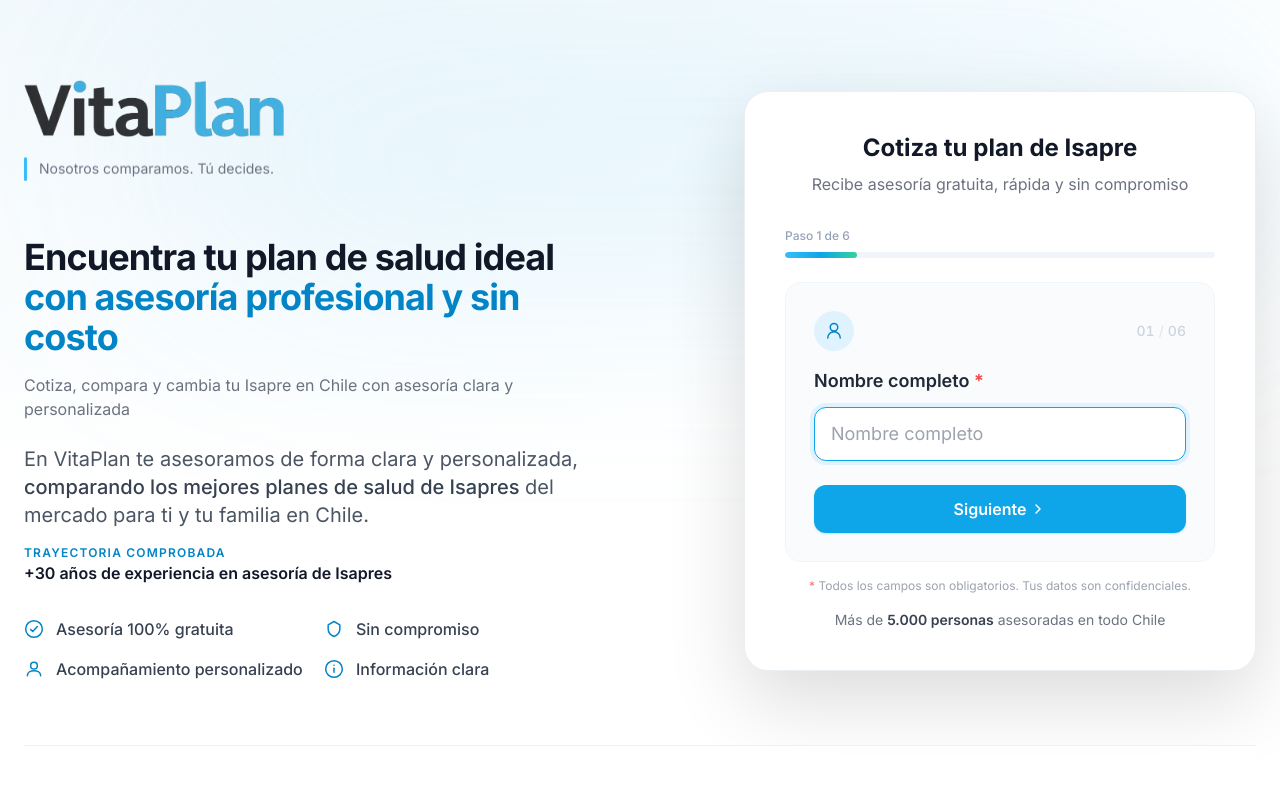
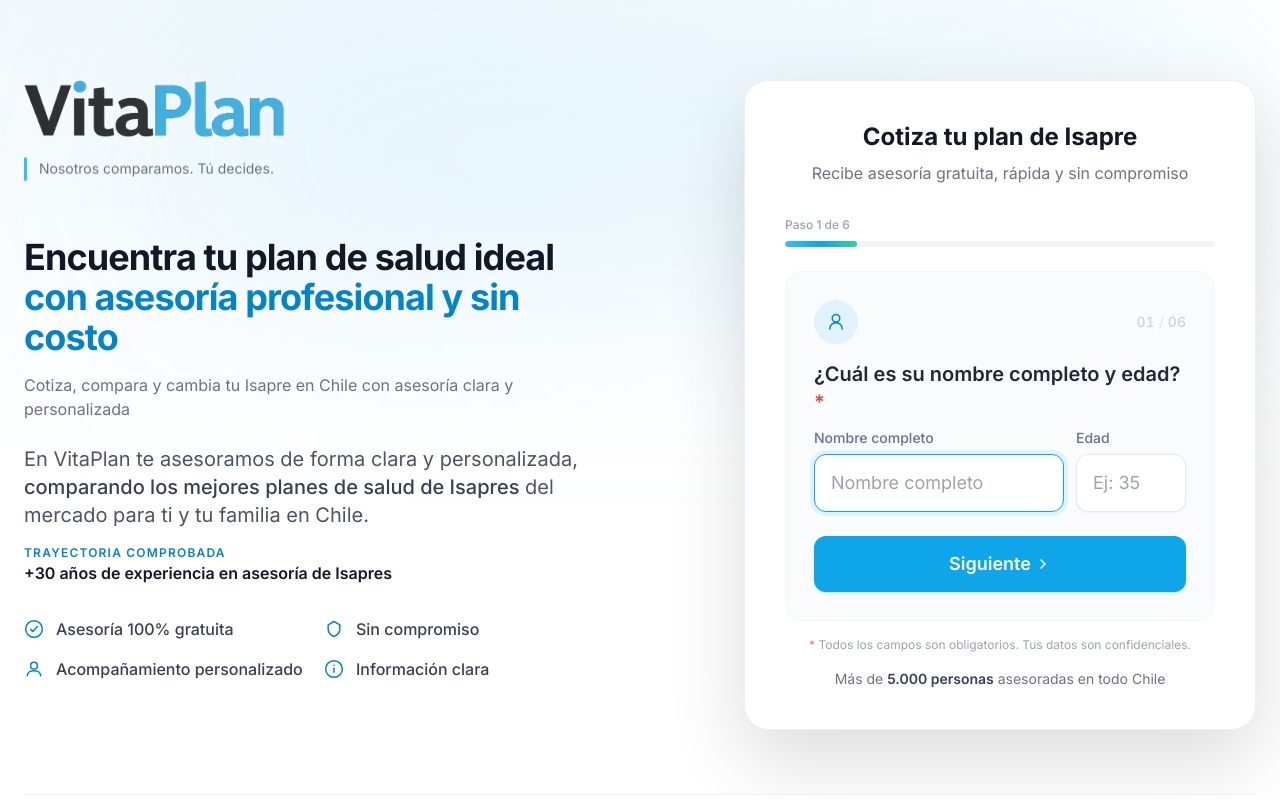
Before and after one commit to deanxtrbl/cotizame-landing, a React (Vite) app: page / in a window 1280 px wide. Shown: the top 800 px of the page. Built offline with nearby package versions, Linux system fonts and the light colour scheme.

Commit message:
correcion de div del formulario, se le agrega edad de usuario y edad cargas  también se corrige tamaño del diseño en versión movil para sea mas facil de visualizar para la gente adulta mayor

```diff
--- a/src/components/LeadForm.tsx
+++ b/src/components/LeadForm.tsx
@@ -170,6 +170,8 @@
     telefono: "", // solo 8 dígitos (sin +56 9)
     email: "",
     renta: "",
+    edad: "",
+    numCargas: "0",
     cargas: "",
     isapre: "",
     website: "", // honeypot
@@ -238,11 +240,19 @@
   }[] = [
     {
       name: "nombre",
-      label: "Nombre completo",
+      label: "¿Cuál es su nombre completo y edad?",
       icon: IconUser,
-      validate: () =>
-        form.nombre.trim().length < 2 ? "Ingresa tu nombre completo" : null,
+      validate: () => {
+        if (form.nombre.trim().length < 2) return "Ingresa tu nombre completo";
+        if (form.edad === "") return "Selecciona tu edad";
+        return null;
+      },
       render: () => (
+        <div className="grid grid-cols-1 gap-3 sm:grid-cols-[1fr_110px]">
+          <div>
+            <span className="mb-1.5 block text-sm font-medium text-slate-500">
+              Nombre completo
+            </span>
             <input
               ref={inputRef}
               name="nombre"
@@ -253,21 +263,44 @@
               }
               value={form.nombre}
               placeholder="Nombre completo"
-          className="w-full rounded-xl border border-slate-200 bg-white px-4 py-3 text-lg shadow-sm focus:border-sky-500 focus:ring-4 focus:ring-sky-100 focus:outline-none transition"
+              className="w-full rounded-xl border border-slate-200 bg-white px-4 py-3.5 text-lg shadow-sm focus:border-sky-500 focus:ring-4 focus:ring-sky-100 focus:outline-none transition"
             />
+          </div>
+          <div>
+            <span className="mb-1.5 block text-sm font-medium text-slate-500">
+              Edad
+            </span>
+            <input
+              name="edad"
+              type="number"
+              min={0}
+              max={110}
+              maxLength={3}
+              inputMode="numeric"
+              onChange={(e) => {
+                if (e.target.value.length > 3) return;
+                setForm((prev) => ({ ...prev, edad: e.target.value }));
+              }}
+              value={form.edad}
+              placeholder="Ej: 35"
+              className="w-full rounded-xl border border-slate-200 bg-white px-4 py-3.5 text-lg shadow-sm focus:border-sky-500 focus:ring-4 focus:ring-sky-100 focus:outline-none transition"
+            />
+          </div>
+        </div>
       ),
     },
     {
       name: "telefono",
-      label: "Teléfono (WhatsApp)",
+      label: "¿Cuál es su número de celular?",
       icon: IconPhone,
       validate: () =>
         form.telefono.length !== 8
           ? "Ingresa tu número de WhatsApp (8 dígitos)"
           : null,
       render: () => (
+        <>
           <div className="flex items-stretch rounded-xl border border-slate-200 bg-white shadow-sm focus-within:border-sky-500 focus-within:ring-4 focus-within:ring-sky-100 transition">
-          <span className="flex items-center px-3 text-lg text-slate-500 bg-slate-50 border-r border-slate-200 rounded-l-xl">
+            <span className="flex items-center px-3 text-lg text-slate-500 py-3.5 bg-slate-50 border-r border-slate-200 rounded-l-xl">
               +569
             </span>
             <input
@@ -284,14 +317,19 @@
               }
               value={form.telefono}
               placeholder="71064542"
-            className="w-full px-4 py-3 text-lg rounded-r-xl focus:outline-none"
+              className="w-full px-4 py-3.5 text-lg rounded-r-xl focus:outline-none"
             />
           </div>
+          <p className="mt-2 text-[12px] text-slate-400 leading-snug">
+            Por favor confírmenos su actual número de celular para poder
+            realizar una correcta asesoría.
+          </p>
+        </>
       ),
     },
     {
       name: "email",
-      label: "Correo electrónico",
+      label: "¿Cuál es su correo electrónico?",
       icon: IconMail,
       validate: () =>
         !isValidEmail(form.email) ? "Ingresa un correo válido" : null,
@@ -306,13 +344,13 @@
           }
           value={form.email}
           placeholder="correo@ejemplo.cl"
-          className="w-full rounded-xl border border-slate-200 bg-white px-4 py-3 text-lg shadow-sm focus:border-sky-500 focus:ring-4 focus:ring-sky-100 focus:outline-none transition"
+          className="w-full rounded-xl border border-slate-200 bg-white px-4 py-3.5 text-lg shadow-sm focus:border-sky-500 focus:ring-4 focus:ring-sky-100 focus:outline-none transition"
         />
       ),
     },
     {
       name: "renta",
-      label: "Renta imponible",
+      label: "¿Cuál es su renta imponible?",
       icon: IconWallet,
       validate: () => (!form.renta ? "Ingresa tu renta imponible" : null),
       render: () => (
@@ -330,7 +368,7 @@
             }}
             value={form.renta}
             placeholder="Monto en pesos"
-            className="w-full rounded-xl border border-slate-200 bg-white px-4 py-3 text-lg shadow-sm focus:border-sky-500 focus:ring-4 focus:ring-sky-100 focus:outline-none transition"
+            className="w-full rounded-xl border border-slate-200 bg-white px-4 py-3.5 text-lg shadow-sm focus:border-sky-500 focus:ring-4 focus:ring-sky-100 focus:outline-none transition"
           />
           <p className="mt-2 text-[12px] text-slate-400 leading-snug">
             Ingresa el monto sin puntos ni comas
@@ -340,25 +378,61 @@
     },
     {
       name: "cargas",
-      label: "Número de cargas",
+      label: "¿Cuántas cargas tiene y qué edad tienen?",
       icon: IconUsers,
-      validate: () =>
-        form.cargas === "" ? "Ingresa la cantidad de cargas" : null,
+      validate: () => null,
       render: () => (
         <>
+          <div className="grid grid-cols-1 gap-3 sm:grid-cols-[110px_1fr]">
+            <div>
+              <span className="mb-1.5 block text-sm font-medium text-slate-500">
+                Cantidad
+              </span>
+              <select
+                ref={inputRef as unknown as React.RefObject<HTMLSelectElement>}
+                name="numCargas"
+                onChange={(e) =>
+                  setForm((prev) => ({ ...prev, numCargas: e.target.value }))
+                }
+                value={form.numCargas}
+                className={`w-full rounded-xl border border-slate-200 bg-white px-2 py-3.5 text-lg shadow-sm focus:border-sky-500 focus:ring-4 focus:ring-sky-100 focus:outline-none transition ${
+                  form.numCargas
+                    ? "font-semibold text-slate-800"
+                    : "text-slate-400"
+                }`}
+              >
+                <option value="0">0</option>
+                <option value="1">1</option>
+                <option value="2">2</option>
+                <option value="3">3</option>
+                <option value="4">4</option>
+                <option value="5+">5+</option>
+              </select>
+            </div>
+            <div>
+              <span className="mb-1.5 block text-sm font-medium text-slate-500">
+                Edad de sus cargas
+              </span>
               <input
-            ref={inputRef}
                 name="cargas"
-            type="number"
-            min={0}
+                type="text"
                 inputMode="numeric"
+                maxLength={30}
+                disabled={form.numCargas === "0"}
                 onChange={(e) =>
-              setForm((prev) => ({ ...prev, cargas: e.target.value }))
+                  setForm((prev) => ({
+                    ...prev,
+                    cargas: e.target.value.replace(/[^\d,\s]/g, ""),
+                  }))
                 }
-            value={form.cargas}
-            placeholder="Cantidad de cargas"
-            className="w-full rounded-xl border border-slate-200 bg-white px-4 py-3 text-lg shadow-sm focus:border-sky-500 focus:ring-4 focus:ring-sky-100 focus:outline-none transition"
+                value={form.numCargas === "0" ? "" : form.cargas}
+                placeholder={
+                  form.numCargas === "0" ? "No aplica" : "Ej: 40, 12"
+                }
+                className="w-full rounded-xl border border-slate-200 bg-white px-4 py-3.5 text-lg shadow-sm transition focus:border-sky-500 focus:outline-none focus:ring-4 focus:ring-sky-100 disabled:bg-slate-50 disabled:text-slate-300"
               />
+            </div>
+          </div>
           <p className="mt-2 text-xs text-slate-400">
             Incluye cónyuge e hijos, si corresponde
           </p>
@@ -367,7 +441,7 @@
     },
     {
       name: "isapre",
-      label: "Isapre actual",
+      label: "¿En qué sistema de salud está hoy?",
       icon: IconBuilding,
       validate: () => (!form.isapre ? "Selecciona tu isapre actual" : null),
       render: () => {
@@ -377,7 +451,7 @@
             <button
               type="button"
               onClick={() => setIsapreOpen((o) => !o)}
-              className="flex w-full items-center justify-between rounded-xl border border-slate-200 bg-white px-4 py-3 text-left text-lg shadow-sm transition focus:border-sky-500 focus:outline-none focus:ring-4 focus:ring-sky-100"
+              className="flex w-full items-center justify-between rounded-xl border border-slate-200 bg-white px-4 py-3.5 text-left text-lg shadow-sm transition focus:border-sky-500 focus:outline-none focus:ring-4 focus:ring-sky-100"
             >
               <span className="flex items-center gap-3">
                 {selected?.logo && (
@@ -410,7 +484,7 @@
                       setForm((prev) => ({ ...prev, isapre: isapre.name }));
                       setIsapreOpen(false);
                     }}
-                    className={`flex w-full items-center gap-3 px-4 py-2.5 text-left text-[17px] font-semibold transition ${
+                    className={`flex w-full items-center gap-3 px-4 py-3 text-left text-lg font-semibold transition ${
                       form.isapre === isapre.name
                         ? "bg-sky-50 text-sky-700"
                         : "text-slate-700 hover:bg-slate-50"
@@ -494,7 +568,9 @@
 Email: ${sanitize(form.email)}
 
 Renta imponible: $${rentaNumero.toLocaleString("es-CL")}
-Cargas: ${sanitize(form.cargas)}
+Edad: ${sanitize(form.edad)} años
+Cantidad de cargas: ${form.numCargas}
+Edad de cargas: ${form.cargas ? sanitize(form.cargas) : "Sin cargas"}
 Isapre actual: ${sanitize(form.isapre)}
 
 Quedo atento(a). Gracias.
@@ -567,7 +643,7 @@
         }`}
       >
         <div className="mb-4 flex items-center justify-between">
-          <div className="flex h-10 w-10 items-center justify-center rounded-full bg-sky-100 text-sky-600">
+          <div className="flex h-11 w-11 items-center justify-center rounded-full bg-sky-100 text-sky-600">
             <current.icon />
           </div>
           <span className="text-sm font-medium tabular-nums text-slate-300">
@@ -577,7 +653,7 @@
           </span>
         </div>
 
-        <label className="text-lg font-semibold text-gray-800">
+        <label className="text-xl font-semibold text-gray-800">
           {current.label} <span className="text-red-500">*</span>
         </label>
 
@@ -590,7 +666,7 @@
             <button
               type="button"
               onClick={goBack}
-              className="flex items-center gap-1 rounded-xl border border-slate-200 bg-white px-4 py-3 font-medium text-slate-600 hover:bg-slate-50 transition"
+              className="flex items-center gap-1 rounded-xl border border-slate-200 bg-white px-5 py-3.5 text-lg font-medium text-slate-600 hover:bg-slate-50 transition"
             >
               <IconArrowLeft />
               Atrás
@@ -599,7 +675,7 @@
           <button
             type="button"
             onClick={goNext}
-            className="flex-1 flex items-center justify-center gap-1 rounded-xl bg-sky-500 py-3 font-semibold text-white shadow-sm shadow-sky-200 hover:bg-sky-600 transition"
+            className="flex-1 flex items-center justify-center gap-1 rounded-xl bg-sky-500 py-3.5 text-lg font-semibold text-white shadow-sm shadow-sky-200 hover:bg-sky-600 transition"
           >
             {step === totalSteps - 1 ? "Cotiza ahora" : "Siguiente"}
             {step < totalSteps - 1 && <IconArrowRight />}
```
Lines whose indentation alone changed are shown as unchanged.
